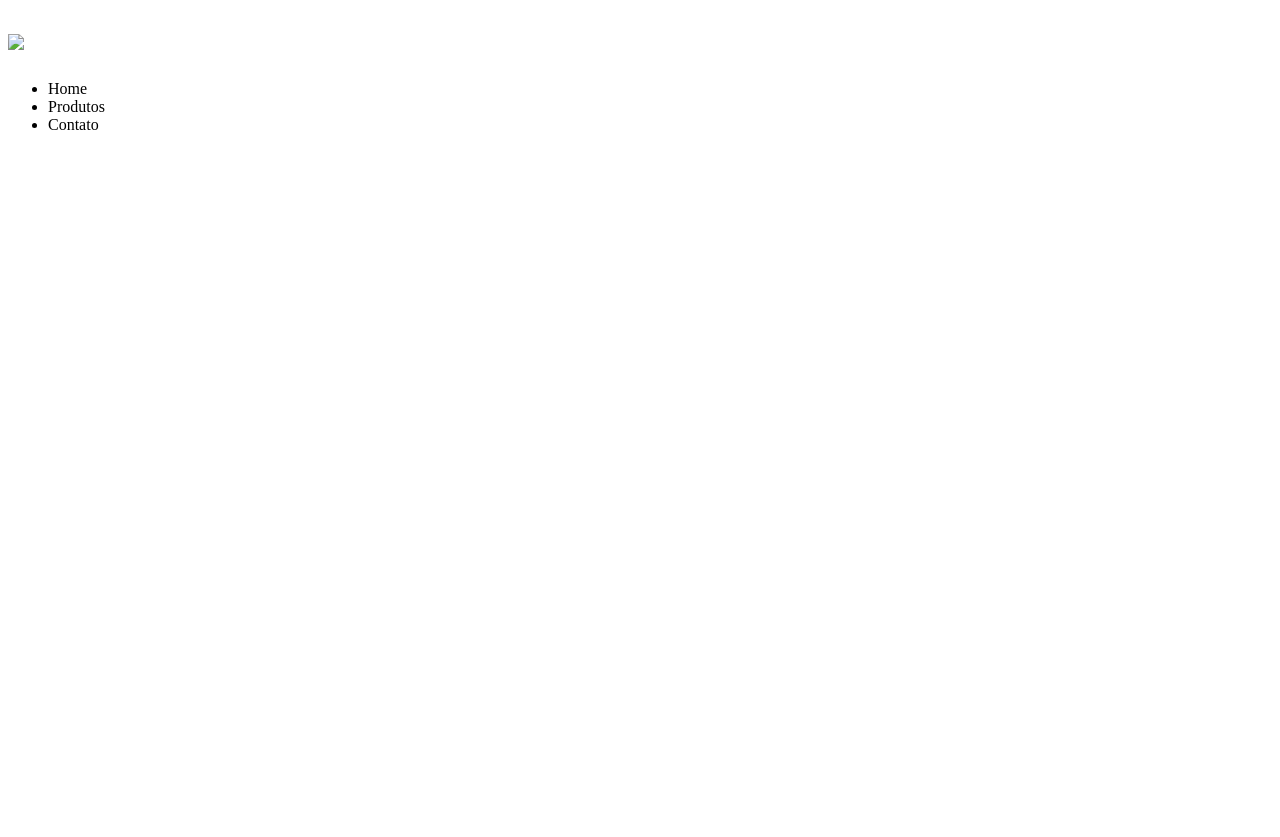
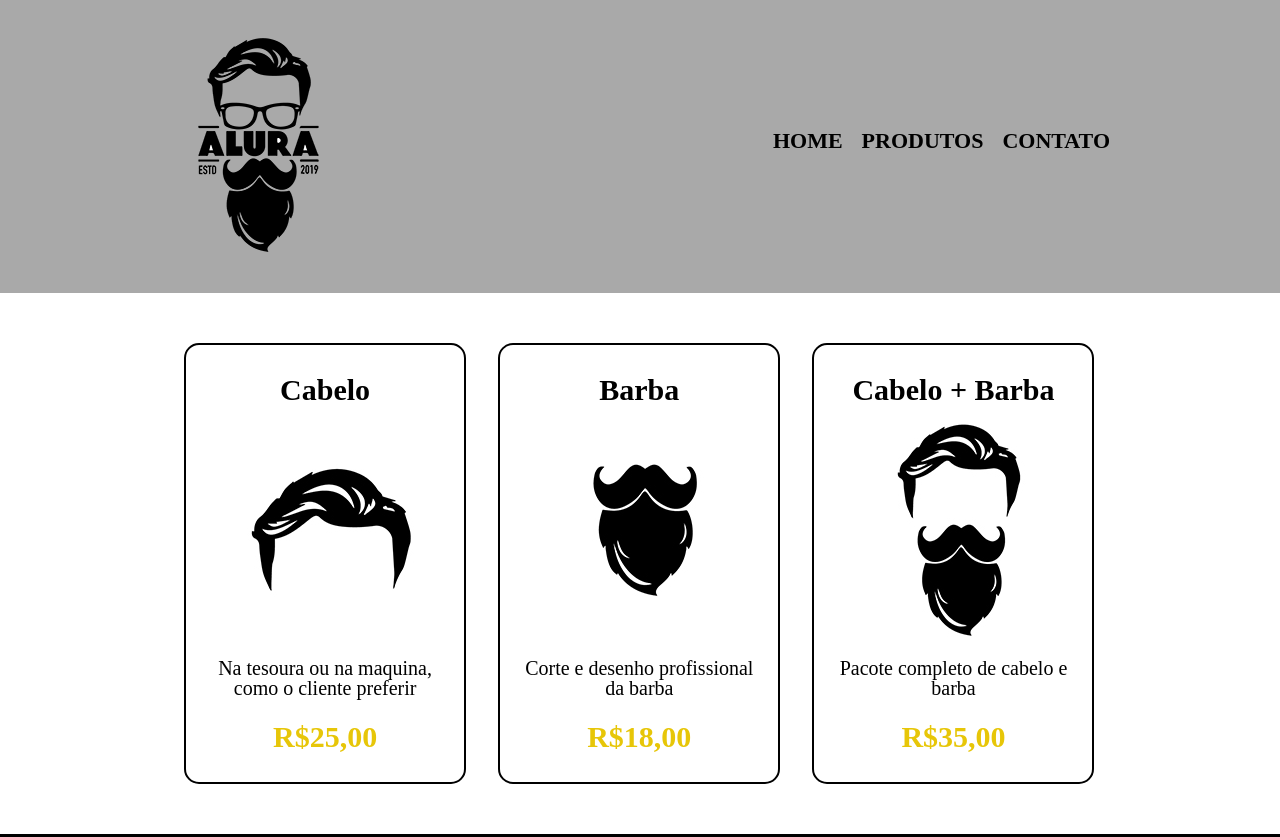
Before and after one commit to MatBorges/alura, a plain HTML site: page HTML5 e CSS3 parte 1/produtos.html in a window 1280 px wide. Shown: the top 837 px of the page. Before the commit the page ends 800 px from the top, so only its background shows below. Drawn offline with Linux system fonts and the light colour scheme; files that its build step writes are made by us from their sources.

Commit message:
Finalizado modulo 2 HTML e CSS

```diff
--- a/HTML5 e CSS3 parte 1/css/produtos.css
+++ b/HTML5 e CSS3 parte 1/css/produtos.css
@@ -0,0 +1,94 @@
+header{
+    background-color: darkgray;
+    padding: 20px 0;
+}
+.caixa{
+    position: relative;
+    width: 940px;
+    margin: 0 auto;
+}
+
+nav{
+    position: absolute;
+    top: 110px;
+    right: 0;
+}
+
+nav li{
+    display: inline;
+    margin: 0 0 0 15px;
+}
+
+nav a{
+    text-transform: uppercase;
+    color: black;
+    font-weight: bold;
+    font-size: 22px;
+    text-decoration: none;
+
+}
+
+nav a:hover{
+    color: rgb(231, 198, 8);
+}
+nav a:active{
+    color: rgb(10, 175, 10);
+}
+
+.produtos{
+    width: 940px;
+    margin: 0 auto;
+    padding: 50px 0;
+}
+
+.produtos li{
+    display: inline-block;
+    text-align: center;
+    width: 30%;
+    vertical-align: top;
+    margin: 0 1.5%;
+    padding: 30px 20px;
+    box-sizing: border-box;
+    border: 2px solid black;
+    border-radius: 15px;
+}
+
+.produtos li:hover{
+    border-color: rgb(231, 198, 8);
+}
+
+.produtos li:hover h2{
+    font-size: 35px;
+}
+
+.produtos li:active{
+    border-color: rgb(10, 175, 10);
+}
+
+.produtos h2{
+    font-size: 30px;
+    font-weight: bold;
+}
+
+.desc{
+    font-size: 20px;
+}
+
+.preco{
+    font-size: 30px;
+    font-weight: bold;
+    color: rgb(231, 198, 8);
+    margin-top: 10%;
+}
+
+footer{
+    text-align: center;
+    background-color: black;
+    padding: 40px 0;
+}
+
+.copy{
+    font-size: 13px;
+    color: aliceblue;
+    margin-top: 30px;
+}
--- /dev/null
+++ b/HTML5 e CSS3 parte 1/css/reset.css
@@ -0,0 +1,48 @@
+/* http://meyerweb.com/eric/tools/css/reset/
+   v2.0 | 20110126
+   License: none (public domain)
+*/
+
+html, body, div, span, applet, object, iframe,
+h1, h2, h3, h4, h5, h6, p, blockquote, pre,
+a, abbr, acronym, address, big, cite, code,
+del, dfn, em, img, ins, kbd, q, s, samp,
+small, strike, strong, sub, sup, tt, var,
+b, u, i, center,
+dl, dt, dd, ol, ul, li,
+fieldset, form, label, legend,
+table, caption, tbody, tfoot, thead, tr, th, td,
+article, aside, canvas, details, embed,
+figure, figcaption, footer, header, hgroup,
+menu, nav, output, ruby, section, summary,
+time, mark, audio, video {
+	margin: 0;
+	padding: 0;
+	border: 0;
+	font-size: 100%;
+	font: inherit;
+	vertical-align: baseline;
+}
+/* HTML5 display-role reset for older browsers */
+article, aside, details, figcaption, figure,
+footer, header, hgroup, menu, nav, section {
+	display: block;
+}
+body {
+	line-height: 1;
+}
+ol, ul {
+	list-style: none;
+}
+blockquote, q {
+	quotes: none;
+}
+blockquote:before, blockquote:after,
+q:before, q:after {
+	content: '';
+	content: none;
+}
+table {
+	border-collapse: collapse;
+	border-spacing: 0;
+}
--- a/HTML5 e CSS3 parte 1/produtos.html
+++ b/HTML5 e CSS3 parte 1/produtos.html
@@ -3,17 +3,47 @@
 	<head>
 		<meta charset="UTF-8">
 		<title>Produtos - Barbearia Alura</title>
-		<link rel="stylesheet" href="produtos.css">
+        <link rel="stylesheet" href="css/reset.css">
+		<link rel="stylesheet" href="css/produtos.css">
 	</head>
 	<body>
 		<header>
-			<h1><img src="logo.png"></h1>
-
-			<ul>
-				<li>Home</li>
-				<li>Produtos</li>
-				<li>Contato</li>
-			</ul>
+			<div class="caixa">
+                <h1><img src="img/logo.png"></h1>
+                <nav>
+                    <ul>
+                        <li><a href="index.html">Home</a></li>
+                        <li><a href="produtos.html">Produtos</a></li>
+                        <li><a href="contato.html">Contato</a></li>
+                    </ul>
+                </nav>
+            </div>
 		</header>
+        <main>
+            <ul class="produtos">
+                <li>
+                    <h2>Cabelo</h2>
+                    <img src="img/cabelo.jpg" alt="Cabelo">
+                    <p class="desc">Na tesoura ou na maquina, como o cliente preferir</p>
+                    <p class="preco">R$25,00</p>
+                </li>
+                <li>
+                    <h2>Barba</h2>
+                    <img src="img/barba.jpg" alt="Barba">
+                    <p class="desc">Corte e desenho profissional da barba</p>
+                    <p class="preco">R$18,00</p>
+                </li>
+                <li>
+                    <h2>Cabelo + Barba</h2>
+                    <img src="img/cabelo+barba.jpg" alt="Cabelo + Barba">
+                    <p class="desc">Pacote completo de cabelo e barba</p>
+                    <p class="preco">R$35,00</p>
+                </li>
+            </ul>
+        </main>
+        <footer>
+            <img src="img/logo-branco.png" alt="Logo Branco">
+            <p class="copy">&copy; Copyright Barbearia Alura 2022</p>
+        </footer>
 	</body>
 </html>
```
Also changed, not shown: HTML5 e CSS3 parte 1/index.html (+4 -10 lines).
